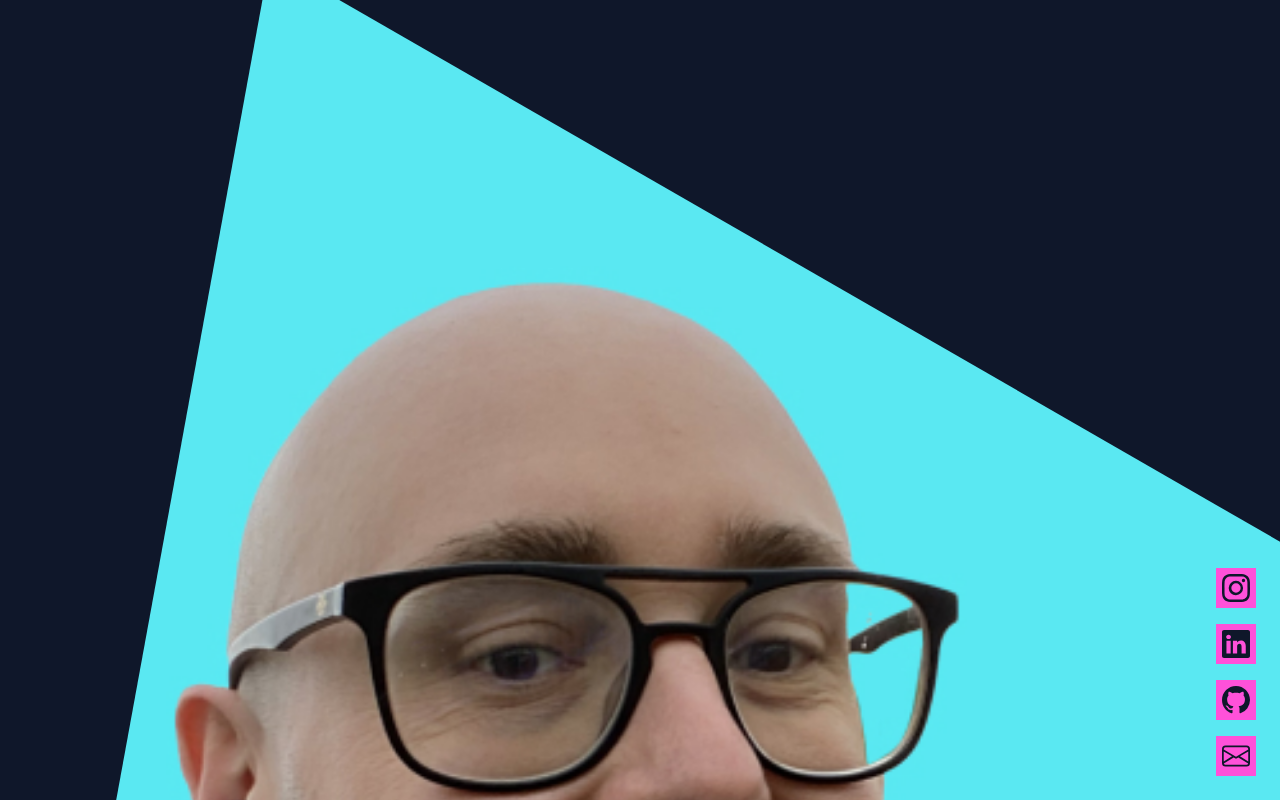
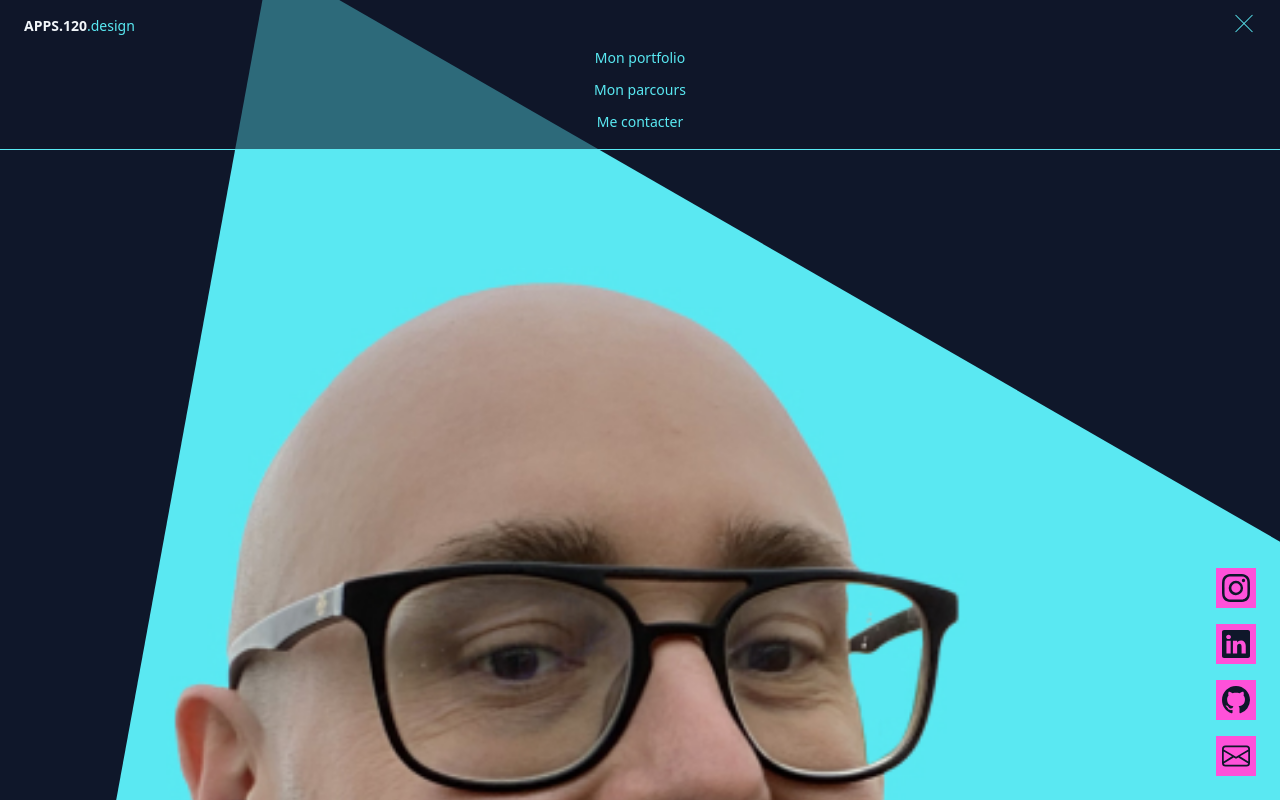
Before and after one commit to centvingt/my-portfolio, a Next.js app: page / in a window 1280 px wide. Shown: the top 800 px of the page. Built offline with nearby package versions, Linux system fonts and the light colour scheme.

Commit message:
Ajout du menu burger

```diff
--- a/components/LayoutComponent/index.tsx
+++ b/components/LayoutComponent/index.tsx
@@ -1,5 +1,6 @@
 import { FC, ReactNode } from 'react'
 import FooterComponent from '../FooterComponent'
+import NavComponent from '../NavComponent'
 
 interface Props {
     children: ReactNode
@@ -8,6 +9,7 @@ interface Props {
 const LayoutComponent: FC<Props> = ({ children }) => {
     return (
         <>
+            <NavComponent />
             {children}
             <FooterComponent />
         </>
--- /dev/null
+++ b/components/NavComponent/BurgerBar.tsx
@@ -0,0 +1,35 @@
+import { FC } from 'react'
+
+interface Props {
+    isClosed: boolean
+    position: Position
+}
+enum Position {
+    First,
+    Second,
+    Third,
+}
+
+const BurgerBar: FC<Props> = ({ isClosed, position }) => {
+    const getCSSProperty: () => string = () => {
+        if (isClosed) return ''
+
+        switch (position) {
+            case 0:
+                return 'translate-y-[7px] rotate-45'
+            case 1:
+                return 'scale-x-0'
+            case 2:
+                return 'translate-y-[-7px] -rotate-45'
+            default:
+                return ''
+        }
+    }
+    return (
+        <div
+            className={`h-px w-full bg-accent transition-all ${getCSSProperty()}`}
+        ></div>
+    )
+}
+
+export default BurgerBar
--- /dev/null
+++ b/components/NavComponent/BurgerComponent.tsx
@@ -0,0 +1,22 @@
+import { FC, Dispatch, SetStateAction } from 'react'
+import BurgerBar from './BurgerBar'
+
+interface Props {
+    isClosed: boolean
+    setIsClosed: Dispatch<SetStateAction<boolean>>
+}
+
+const BurgerComponent: FC<Props> = ({ isClosed, setIsClosed }) => {
+    return (
+        <div
+            className="row-[1_/_2] col-[1_/_2] justify-self-end items-center w-6 flex flex-col gap-1.5"
+            onClick={() => setIsClosed(!isClosed)}
+        >
+            <BurgerBar isClosed={isClosed} position={0} />
+            <BurgerBar isClosed={isClosed} position={1} />
+            <BurgerBar isClosed={isClosed} position={2} />
+        </div>
+    )
+}
+
+export default BurgerComponent
--- /dev/null
+++ b/components/NavComponent/index.tsx
@@ -0,0 +1,41 @@
+import { FC, useState } from 'react'
+import Link from 'next/link'
+import BurgerComponent from './BurgerComponent'
+
+const NavComponent: FC = () => {
+    const [isClosed, setIsClosed] = useState(false)
+
+    return (
+        <div
+            className={`fixed top-0 right-0 left-0 px-6 py-4 bg-slate-900/60 z-10 border-b border-accent text-sm font-extralight overflow-hidden transition-all ${
+                isClosed ? 'h-[52px]' : 'h-[150px]'
+            }`}
+        >
+            <nav className="grid justify-items-center gap-3">
+                <Link href={'/'}>
+                    <a className="justify-self-start row-[1_/_2] col-[1_/_2]">
+                        <span className="font-extrabold">APPS.120</span>
+                        <span className="font-extralight text-accent">
+                            .design
+                        </span>
+                    </a>
+                </Link>
+                <BurgerComponent
+                    isClosed={isClosed}
+                    setIsClosed={setIsClosed}
+                />
+                <Link href={'/portfolio/'}>
+                    <a className="text-accent">Mon portfolio</a>
+                </Link>
+                <Link href={'/resume/'}>
+                    <a className="text-accent">Mon parcours</a>
+                </Link>
+                <Link href={'/contact/'}>
+                    <a className="text-accent">Me contacter</a>
+                </Link>
+            </nav>
+        </div>
+    )
+}
+
+export default NavComponent
--- a/pages/index.tsx
+++ b/pages/index.tsx
@@ -1,8 +1,6 @@
 import type { NextPage } from 'next'
-import Head from 'next/head'
 import Image from 'next/image'
 import { BsBookFill, BsPersonLinesFill, BsPencilSquare } from 'react-icons/bs'
-import FooterComponent from '../components/FooterComponent'
 import HomeSentencesComponent from '../components/HomeComponent/HomeSentencesComponent'
 import ButtonComponent from '../components/shared/ButtonComponent'
 
```
Also changed, not shown: components/FooterComponent/index.tsx (indentation only).
